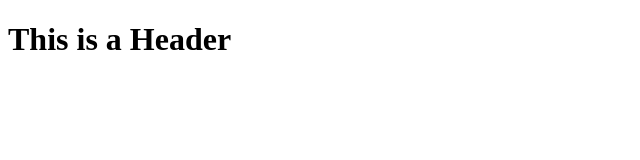
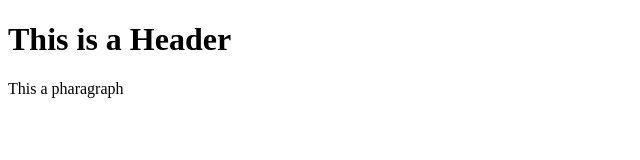
Before and after one commit to ElFer3107/git-test, a plain HTML site: page index.html in a window 1280 px wide. Shown: the whole page, without its empty margins (0-640 px from the left). Drawn offline with Linux system fonts and the light colour scheme.

Commit message:
second commit

```diff
--- a/index.html
+++ b/index.html
@@ -3,5 +3,6 @@
     <head></head>
     <body>
         <h1>This is a Header</h1>
+        <p>This a pharagraph</p>
     </body>
 </html>
```
Also changed, not shown: Templates/test.html (added).
